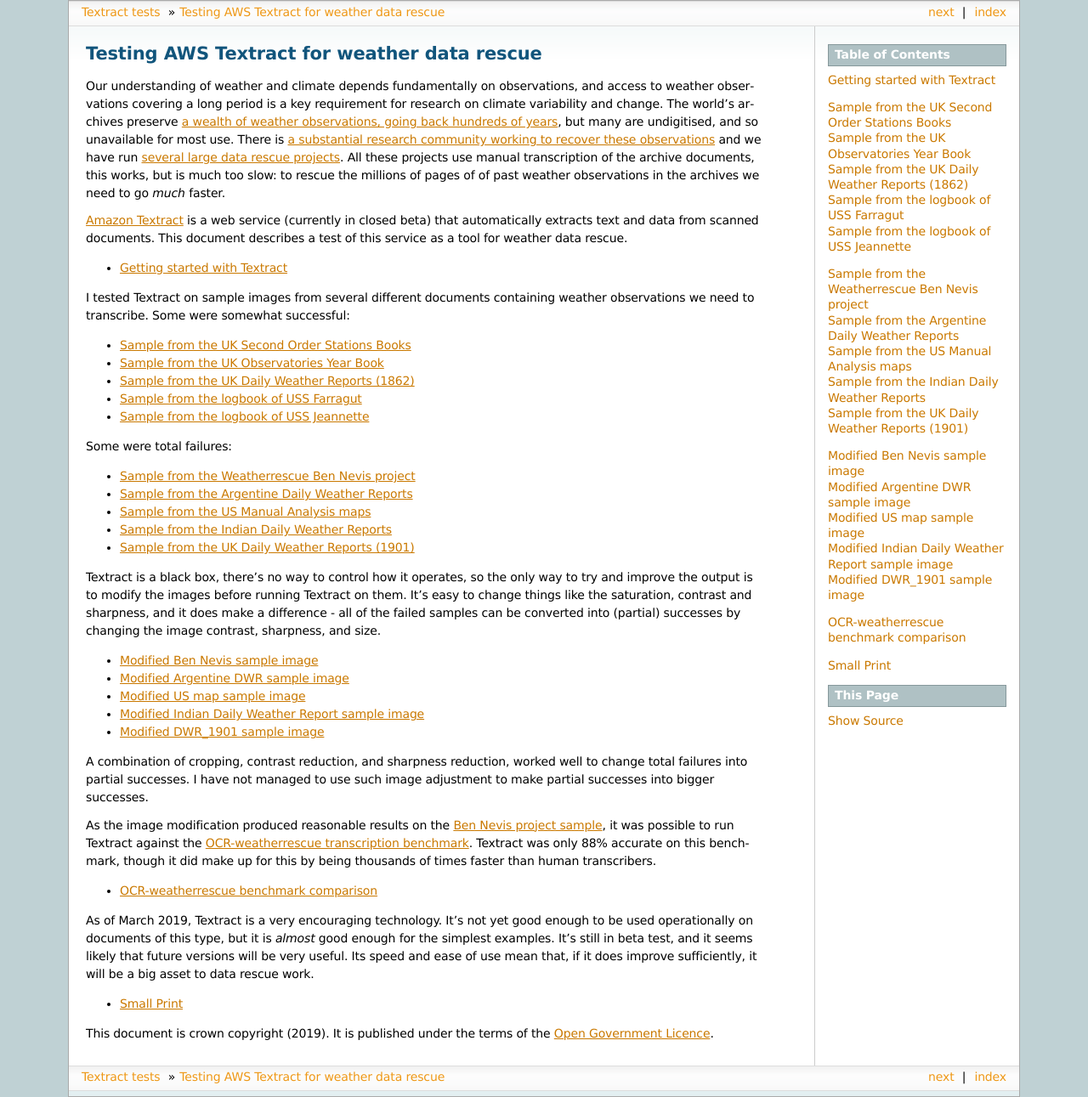
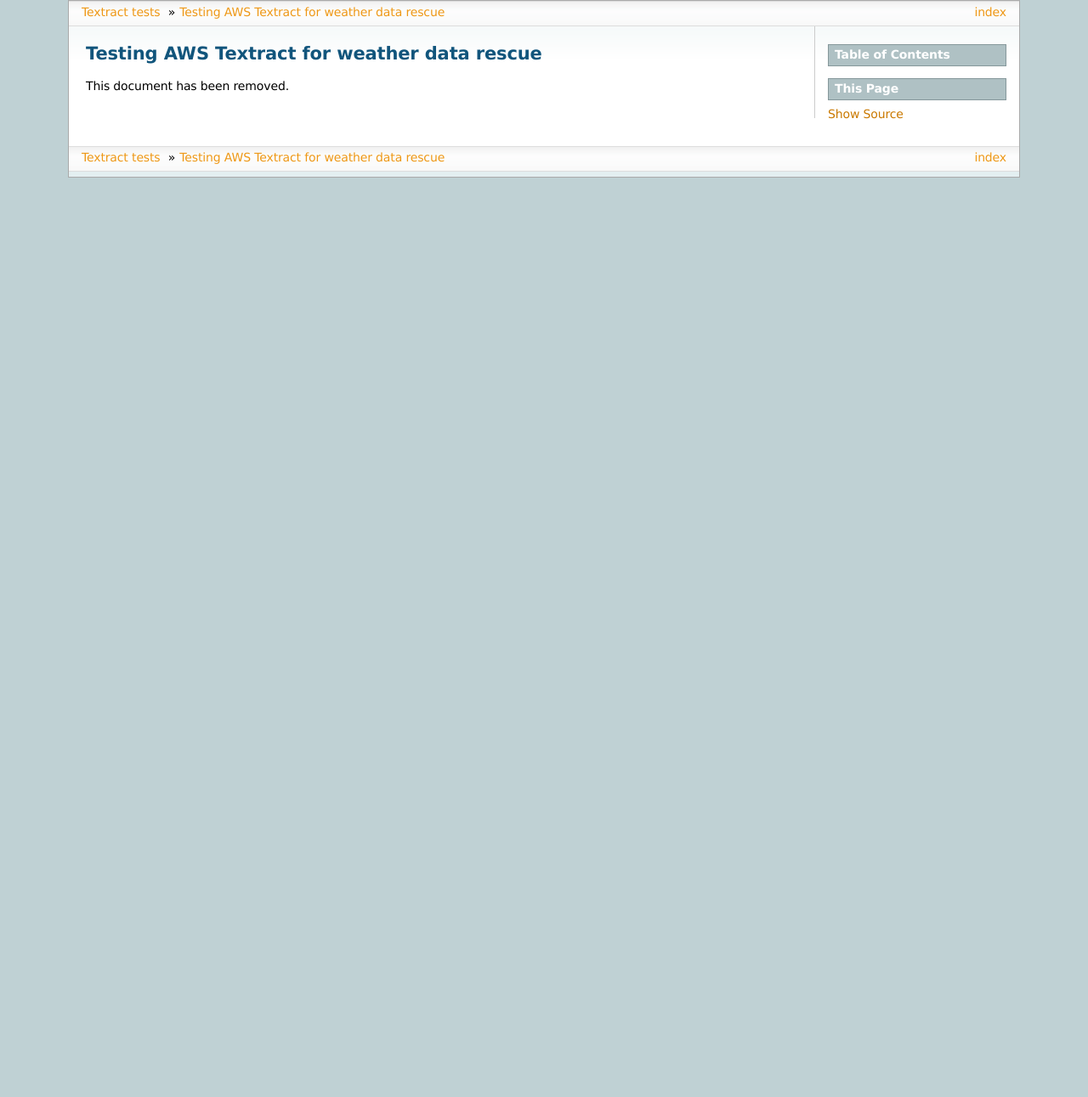
Before and after one commit to philip-brohan/AWS-Textract, a Sphinx documentation site: the page built from docs/index.rst, in a window 1280 px wide. Shown: the whole page at 85% size. Built offline with Sphinx 7.4.7, drawn with Linux system fonts in a browser that asks for light colours; after the commit the page ends 900 px from its top, so only the background shows below that.

Commit message:
Removed all documentation to comply with Amazon restrictions.

```diff
--- a/docs/index.rst
+++ b/docs/index.rst
@@ -1,64 +1,4 @@
 Testing AWS Textract for weather data rescue
 ============================================
 
-Our understanding of weather and climate depends fundamentally on observations, and access to weather observations covering a long period is a key requirement for research on climate variability and change. The world's archives preserve `a wealth of weather observations, going back hundreds of years <http://brohan.org/UK-digitisation/>`_, but many are undigitised, and so unavailable for most use. There is `a substantial research community working to recover these observations <http://www.met-acre.net>`_ and we have run `several large data rescue projects <http://brohan.org/transcription_methods_review/>`_. All these projects use manual transcription of the archive documents, this works, but is much too slow: to rescue the millions of pages of of past weather observations in the archives we need to go *much* faster.
-
-`Amazon Textract <https://aws.amazon.com/textract/>`_ is a web service (currently in closed beta) that automatically extracts text and data from scanned documents. This document describes a test of this service as a tool for weather data rescue.
-
-.. toctree::
-   :maxdepth: 1
-
-   Getting started with Textract <install>
-
-I tested Textract on sample images from several different documents containing weather observations we need to transcribe. Some were somewhat successful:
-
-.. toctree::
-   :maxdepth: 1
-
-   samples/Second_order/text
-   samples/Observatories/text
-   samples/DWR_1862/text
-   samples/Farragut/text
-   samples/Jeannette/text
-
-Some were total failures:
-
-.. toctree::
-   :maxdepth: 1
-
-   samples/Ben_Nevis/text
-   samples/Argentine_DWR/text
-   samples/US_map/text
-   samples/IDWR/text
-   samples/DWR_1901/text
-
-Textract is a black box, there's no way to control how it operates, so the only way to try and improve the output is to modify the images before running Textract on them. It's easy to change things like the saturation, contrast and sharpness, and it does make a difference - all of the failed samples can be converted into (partial) successes by changing the image contrast, sharpness, and size.
-
-.. toctree::
-   :maxdepth: 1
-
-   image_processing/Ben_Nevis/modified
-   image_processing/Argentine_DWR/modified
-   image_processing/US_map/modified
-   image_processing/IDWR/modified
-   image_processing/DWR_1901/modified
-
-A combination of cropping, contrast reduction, and sharpness reduction, worked well to change total failures into partial successes. I have not managed to use such image adjustment to make partial successes into bigger successes.
-
-As the image modification produced reasonable results on the :doc:`Ben Nevis project sample <image_processing/Ben_Nevis/modified>`, it was possible to run Textract against the `OCR-weatherrescue transcription benchmark <http://brohan.org/OCR-weatherrescue/index.html>`_. Textract was only 88% accurate on this benchmark, though it did make up for this by being thousands of times faster than human transcribers.
-
-.. toctree::
-   :titlesonly:
-   :maxdepth: 1
-
-   OCR-weatherrescue/months
-
-As of March 2019, Textract is a very encouraging technology. It's not yet good enough to be used operationally on documents of this type, but it is *almost* good enough for the simplest examples. It's still in beta test, and it seems likely that future versions will be very useful. Its speed and ease of use mean that, if it does improve sufficiently, it will be a big asset to data rescue work.
-
-.. toctree::
-   :titlesonly:
-   :maxdepth: 1
-
-   Small Print <credits>
-
-This document is crown copyright (2019). It is published under the terms of the `Open Government Licence <https://www.nationalarchives.gov.uk/doc/open-government-licence/version/2/>`_.
+This document has been removed.
```
